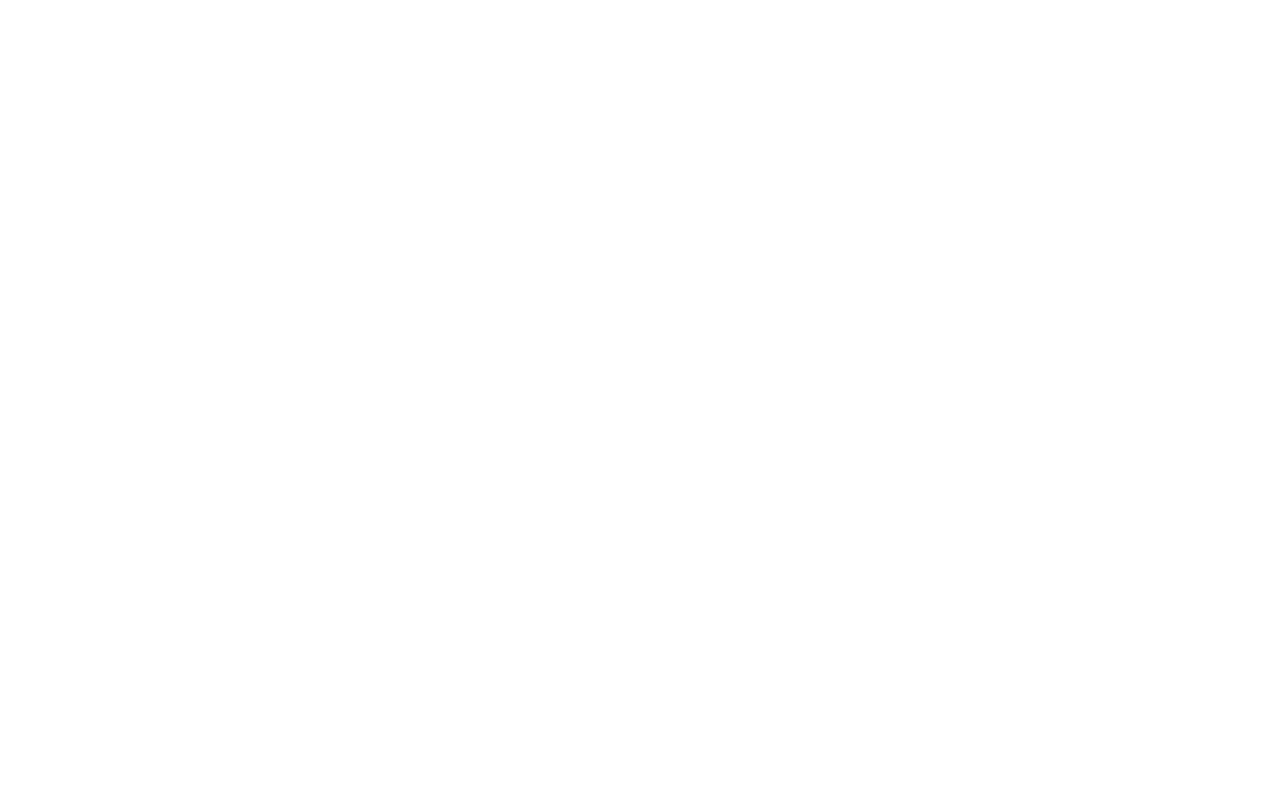
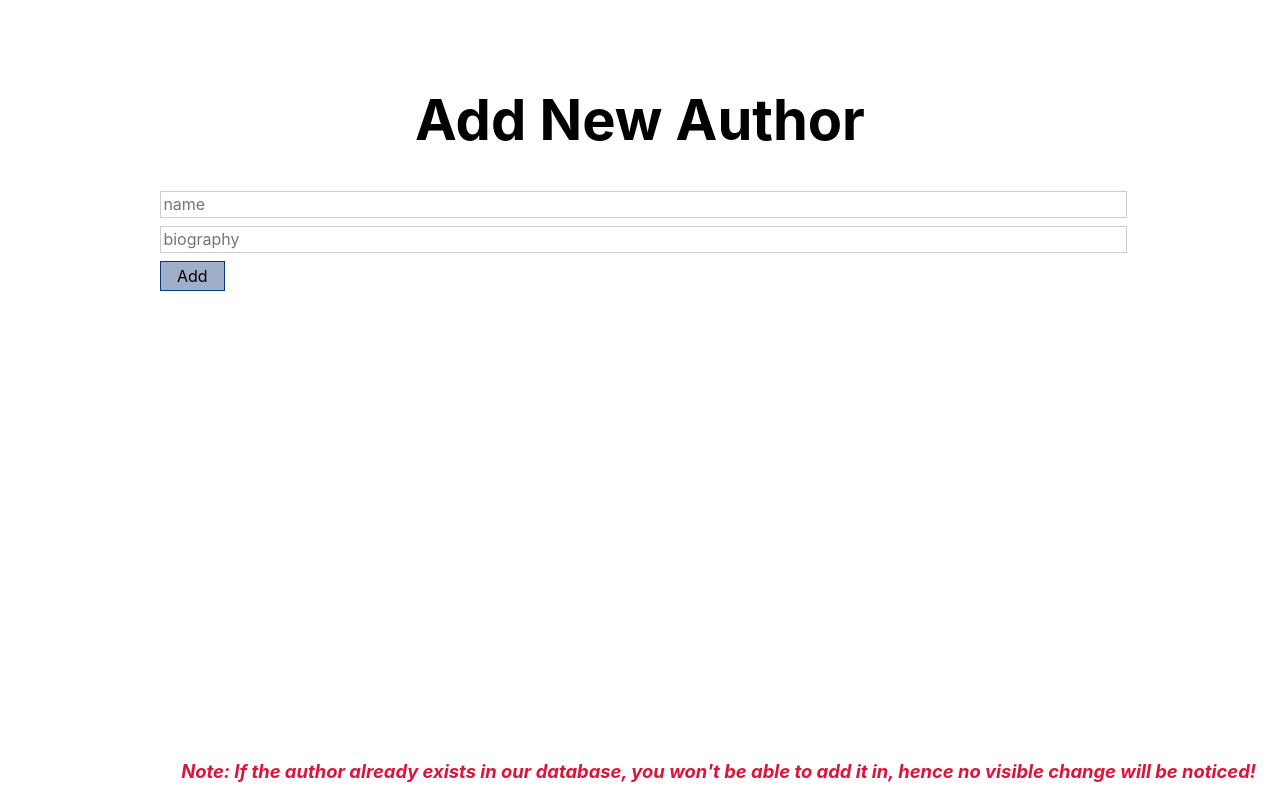
Before and after one commit to Py0000/simple-book-web, a React (Create React App) app in the folder frontend/: page /add_author in a window 1280 px wide. Before the commit this address had no page. Built offline with nearby package versions, Linux system fonts and the light colour scheme.

Commit message:
Add feature in sql to prevent duplicated author based on name.

```diff
--- a/frontend/src/App.js
+++ b/frontend/src/App.js
@@ -3,6 +3,7 @@ import ViewBook from "./commands/ViewBook";
 import AddBook from "./commands/AddBook";
 import UpdateBook from "./commands/UpdateBook";
 import ViewAuthors from "./commands/ViewAuthors";
+import AddAuthor from "./commands/AddAuthor";
 
 function App() {
   return (
@@ -13,6 +14,7 @@ function App() {
           <Route path="/addbook" element={<AddBook/>}/>
           <Route path="/updatebook/:id" element={<UpdateBook/>}/>
           <Route path="/view_authors" element={<ViewAuthors/>}/>
+          <Route path="/add_author" element={<AddAuthor/>}/>
         </Routes>
       </BrowserRouter>
     </div>
--- /dev/null
+++ b/frontend/src/commands/AddAuthor.css
@@ -0,0 +1,10 @@
+.add-author__remark {
+    font-size: 1.15rem;
+    color: crimson;
+    font-weight: 750;
+    font-style: italic;
+    position: absolute;
+    bottom: 0;
+    right: 0;
+    margin-right: 1.5rem;
+}
--- /dev/null
+++ b/frontend/src/commands/AddAuthor.jsx
@@ -0,0 +1,112 @@
+import React, { useState } from 'react'
+import axios from 'axios'
+import { useNavigate } from 'react-router-dom'
+
+import classes from '../components/Form.module.css';
+import FormButton from '../components/FormButton';
+import ErrorModal from '../components/ErrorModel';
+import './AddAuthor.css';
+
+const AddAuthor = () => {
+    const path = "http://localhost:9000/authors";
+
+    const [author, setAuthor] = useState({
+        name: "",
+        biography: ""
+    });
+
+    const [error, setError] = useState();
+
+    const nagivateToPage = useNavigate();
+
+    const isValidEmpty = () => {
+        let isNameEmpty = author.name.trim().length === 0;
+        let isBiographyEmpty = author.biography.trim().length === 0;
+
+        let isInputValid = !isNameEmpty && !isBiographyEmpty;
+        return isInputValid;
+    }
+
+
+    const isTooLong = (desc, limit) => {
+        let descLength = desc.trim().length;
+        return descLength > limit;
+    }
+
+
+    const handleChange = (e) => {
+        setAuthor((prev) => (
+                {...prev, [e.target.name]: e.target.value}
+            )
+        );
+    };
+
+    const handleClick = async (e) => {
+        e.preventDefault();
+        try {
+            try {
+                // Simple Input validation
+                if (!isValidEmpty()) {
+                    setError({
+                        title: "Invalid Input",
+                        message: "One or more input is empty / invalid!"
+                    });
+                    return;
+                }
+
+                if (isTooLong(author.name, 45)) {
+                    setError({
+                        title: "Invalid Input",
+                        message: "Name cannot be more than 45 characters long!"
+                    });
+                    return;
+                }
+
+                if (isTooLong(author.biography, 200)) {
+                    setError({
+                        title: "Invalid Input",
+                        message: "Biography cannot be more than 200 characters long!"
+                    });
+                    return;
+                }
+
+                // Input valid, add to database
+                await axios.post(path, author);
+
+                // Nagivate back to home page after adding
+                const homepage = "/view_authors";
+                nagivateToPage(homepage);
+            } catch (error) {
+                const errMsg = "[Frontend] Error adding data to backend. \n";
+                console.log(errMsg + error);
+            }
+        }
+
+        catch (error) {
+            const errIdentifier = "[Frontend] ";
+            console.log(errIdentifier +  error);
+        }
+    };
+
+    // Resets the error when user acknowlegdes
+    const errorHandler = () => {
+        setError(null);
+    }
+
+    return (
+        <div>
+            {error && <ErrorModal title={error.title} message={error.message} handleError={errorHandler}></ErrorModal>}
+            <div className={classes.input}>
+                <h1>Add New Author</h1>
+                <input type="text" placeholder='name' onChange={handleChange} name="name"></input>
+                <input type="text" placeholder='biography' onChange={handleChange} name="biography"></input>
+                <FormButton type="submit" onClick={handleClick}>Add</FormButton>
+            </div>
+            <div className='add-author__remark'>
+                <p>Note: If the author already exists in our database, you won't be able to add it in, hence no visible change will be noticed!</p>
+            </div>
+        </div>
+    )
+}
+
+export default AddAuthor;
```
Also changed, not shown: 1 other file (tests, documents, lock files or other folders).
